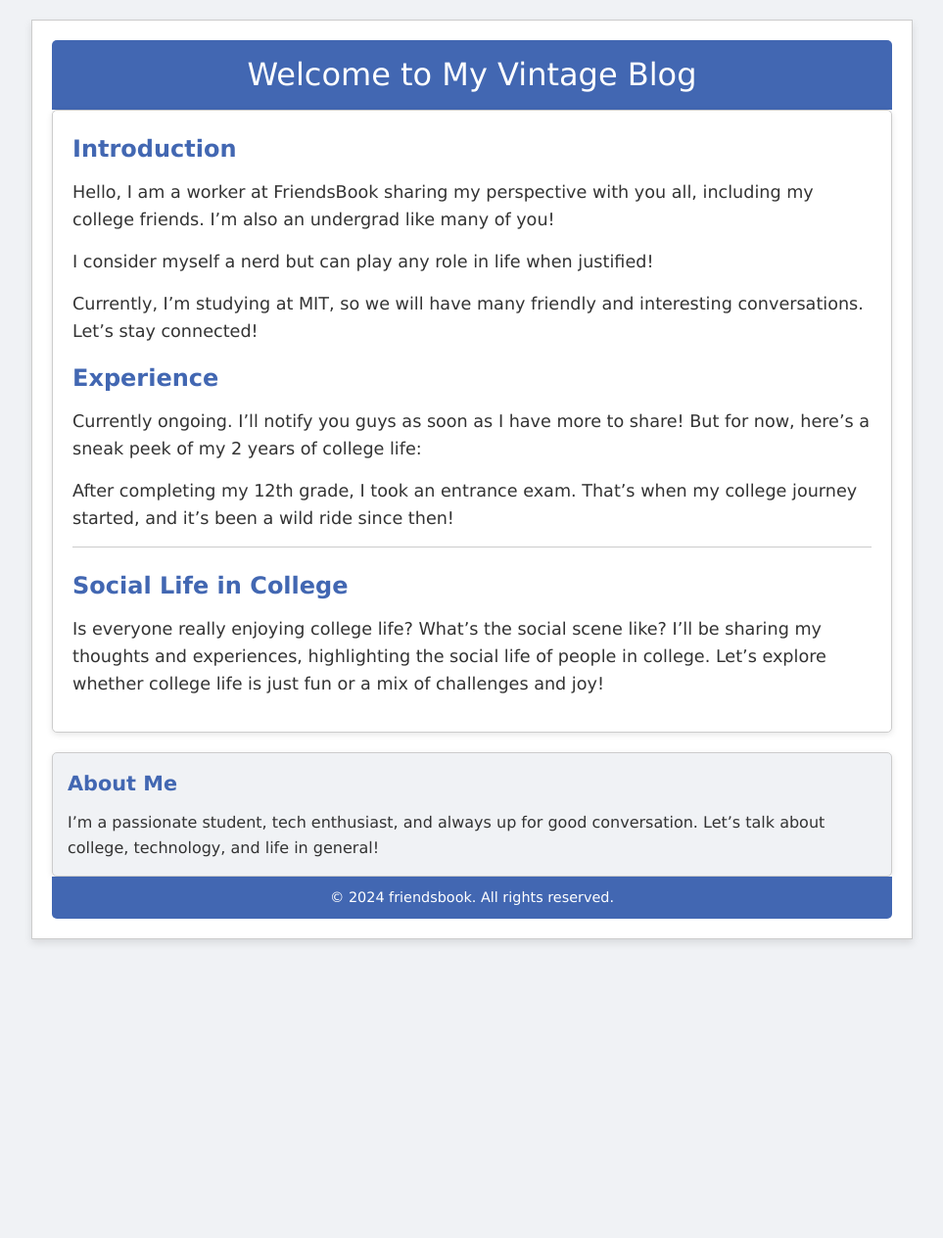
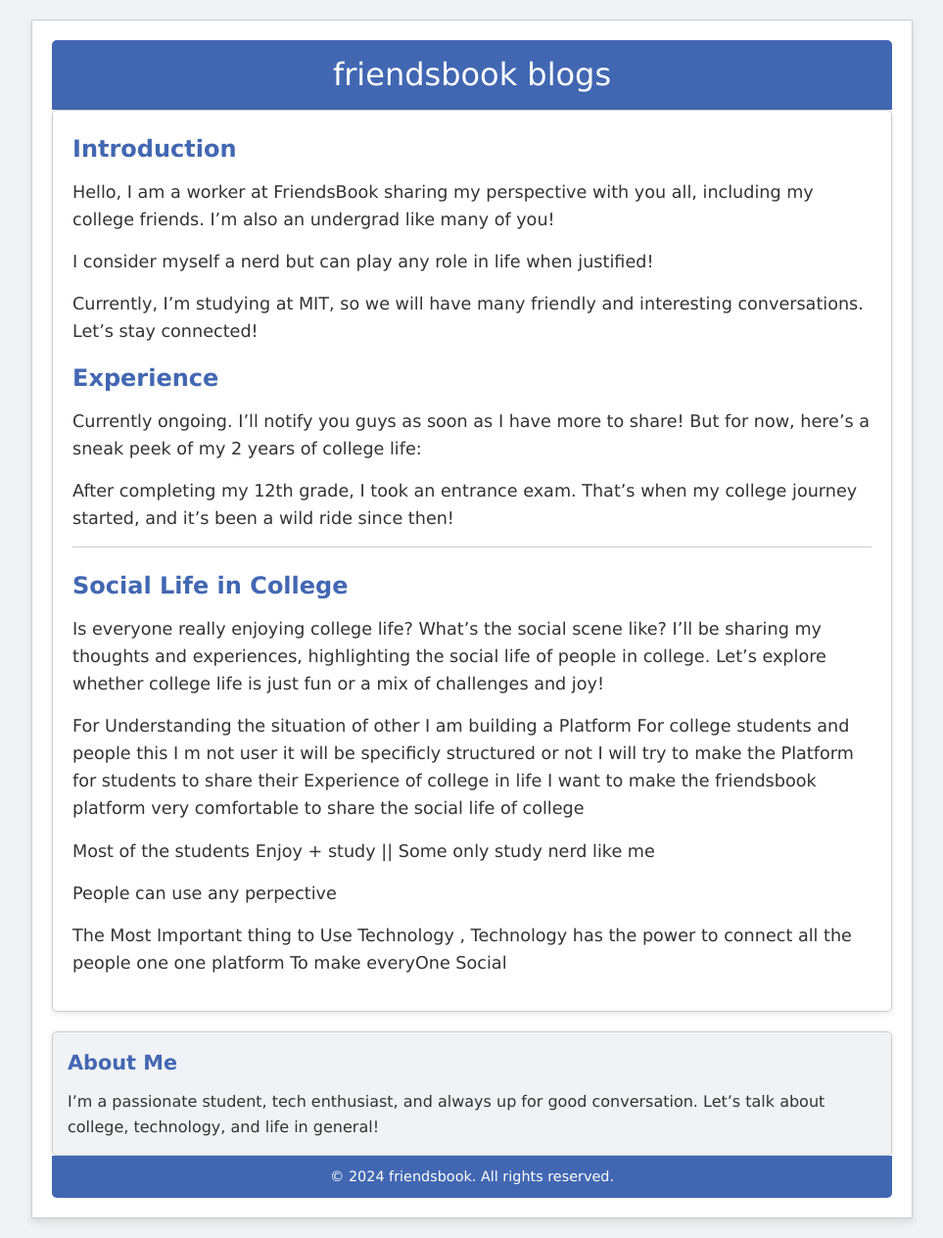
Before and after one commit to PranavKavade7/FbBlogs, a plain HTML site: page index.html in a window 1280 px wide. Shown: the whole page at 98% size, without its empty margins (158-1121 px from the left). Before the commit the page ends 979 px from the top, so only its background shows below. Drawn offline with Linux system fonts and the light colour scheme.

Commit message:
Update index.html

```diff
--- a/index.html
+++ b/index.html
@@ -3,13 +3,13 @@
 <head>
     <meta charset="UTF-8">
     <meta name="viewport" content="width=device-width, initial-scale=1.0">
-    <title>Friendsbook - Memories Blog</title>
+    <title>Friendsbook - Blogs </title>
     <link rel="stylesheet" href="style.css">
 </head>
 <body>
     <div class="container">
         <header>
-            <h1>Welcome to My Vintage Blog</h1>
+            <h1> friendsbook blogs </h1>
         </header>
 
         <main>
@@ -29,7 +29,20 @@
             <section class="social-life">
                 <h2>Social Life in College</h2>
                 <p>Is everyone really enjoying college life? What’s the social scene like? I’ll be sharing my thoughts and experiences, highlighting the social life of people in college. Let’s explore whether college life is just fun or a mix of challenges and joy!</p>
+                <p> For Understanding the situation of other I am building a Platform For college students and people this I m not user it will be specificly structured or not I will try to make the Platform for students to share their Experience of college in life
+                 I want to make the friendsbook platform very comfortable to share the social life of college
+                </p>
+                <p> Most of the students Enjoy + study || Some only study nerd like me </p>
+                <p> People can use any perpective</p>
             </section>
+
+            <section>
+             <p>
+                 The Most Important thing to Use Technology , Technology has the power to connect all the people
+                 one one platform To make everyOne Social
+             </p>
+            </section>
+
         </main>
 
         <aside>
```
